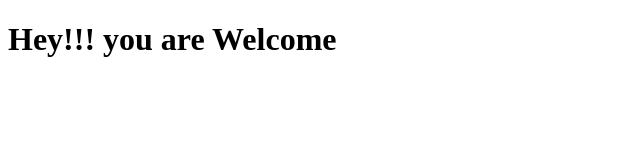
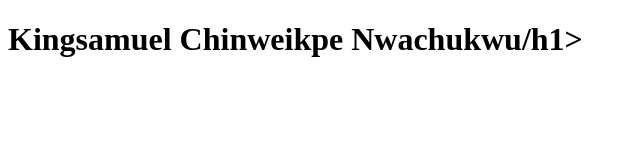
Before and after one commit to mrKingsammy/mrKingsammy.github.io, a plain HTML site: page index.html in a window 1280 px wide. Shown: the whole page, without its empty margins (0-640 px from the left). Drawn offline with Linux system fonts and the light colour scheme.

Commit message:
changed the H1 to my name instead

```diff
--- a/index.html
+++ b/index.html
@@ -6,6 +6,6 @@
         <link rel="stylesheet" type="text/css">
     </head>
     <body>
-        <h1>Hey!!! you are Welcome</h1>
+        <h1>Kingsamuel Chinweikpe Nwachukwu/h1>
     </body>
 </htm>
```
